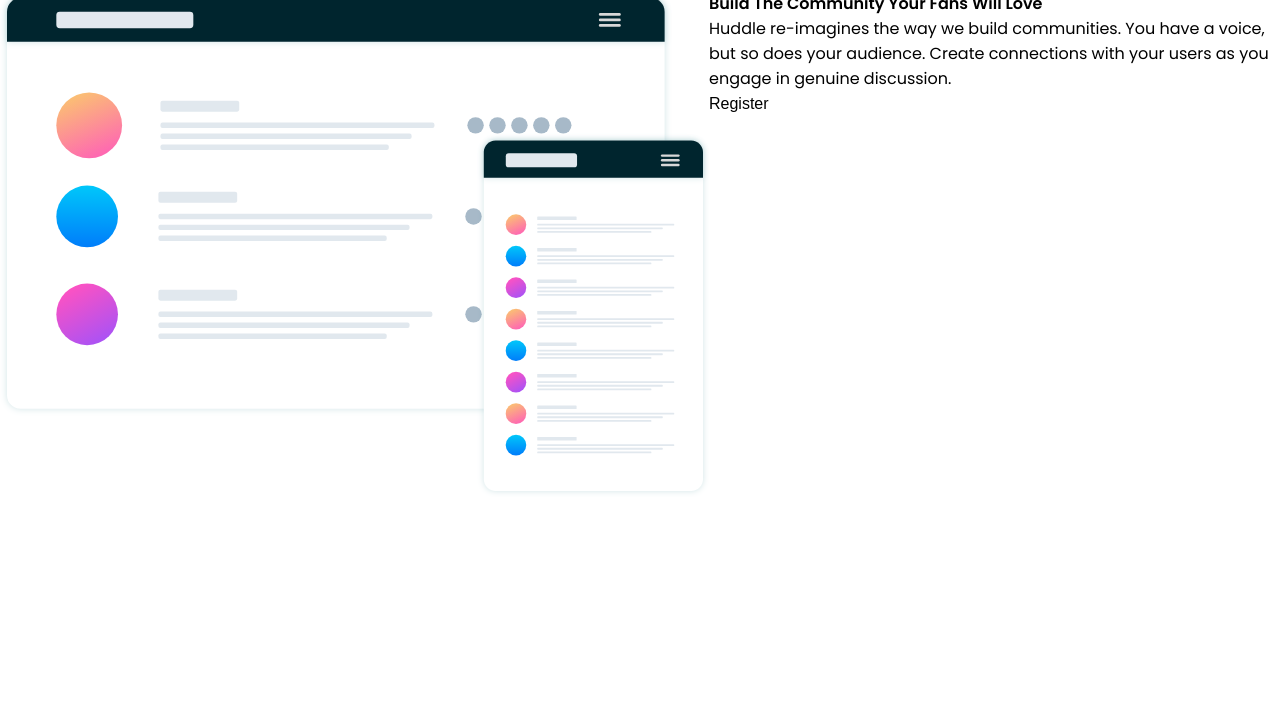
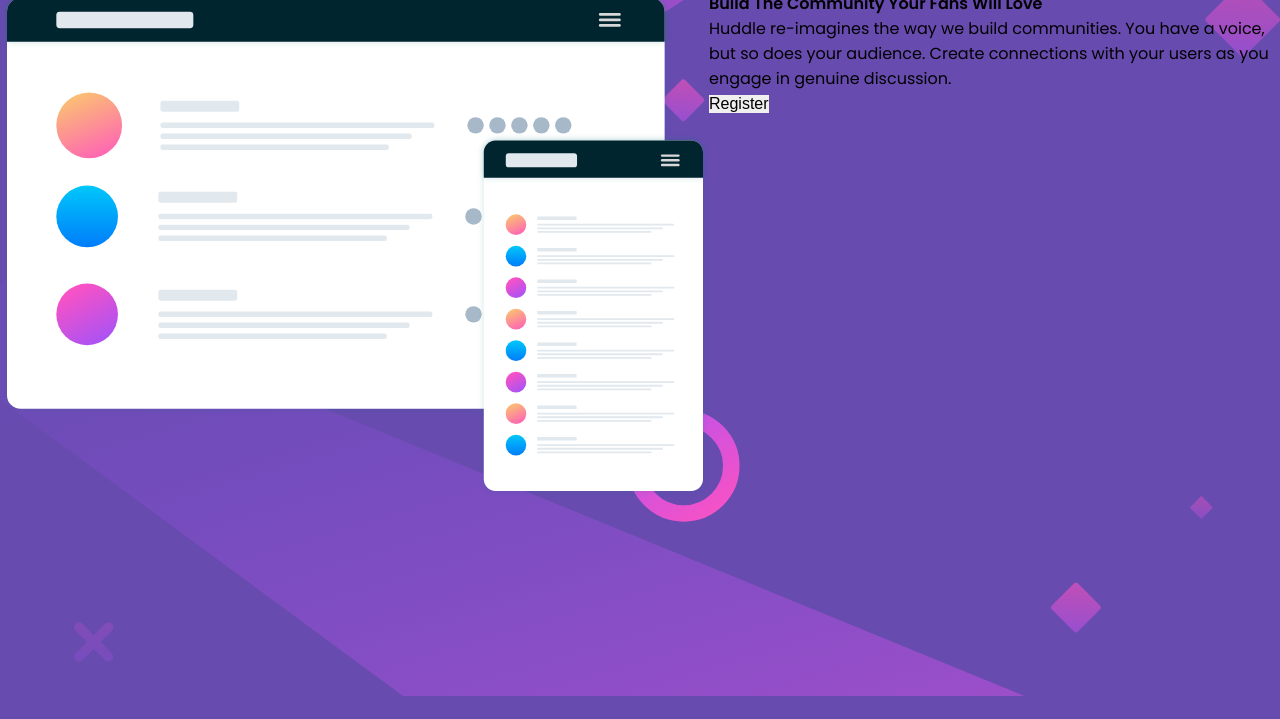
Before and after one commit to Martvie/Huddle-landing-page-with-a-single-introductory-section, a plain HTML site: page index.html in a window 1280 px wide. Shown: the part 81-800 px from the top of the page. Drawn offline with Linux system fonts and the light colour scheme.

Commit message:
background and variables correction

```diff
--- a/src/css/reset.css
+++ b/src/css/reset.css
@@ -3,7 +3,6 @@
     padding: 0;
     box-sizing: border-box;
     border: none;
-    background-color: white;
     font-size: 16px;
 }
 
--- a/src/css/style.css
+++ b/src/css/style.css
@@ -4,8 +4,10 @@ html {
     font-family: 'Poppins', sans-serif;
 }
 
-body {}
-
+body {
+    background: url(../images/bg-desktop.svg) var(--violet) no-repeat;
+    background-size: cover;
+}
 .main {
     display: flex;
 }
--- a/src/css/variables.css
+++ b/src/css/variables.css
@@ -1,6 +1,6 @@
 @import url('https://fonts.googleapis.com/css2?family=Open+Sans&family=Poppins:wght@400;600&display=swap');
 
 :root{
----violet: hsl(257, 40%, 49%);
+--violet: hsl(257, 40%, 49%);
 --soft-magenta: hsl(300, 69%, 71%)/
 }
```
Also changed, not shown: index.html (+1 -2 lines).
